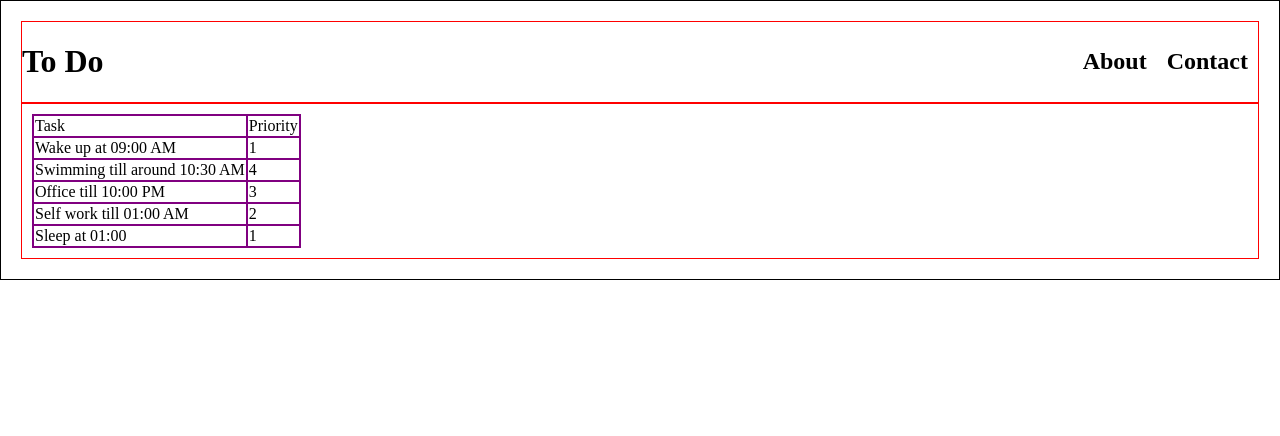
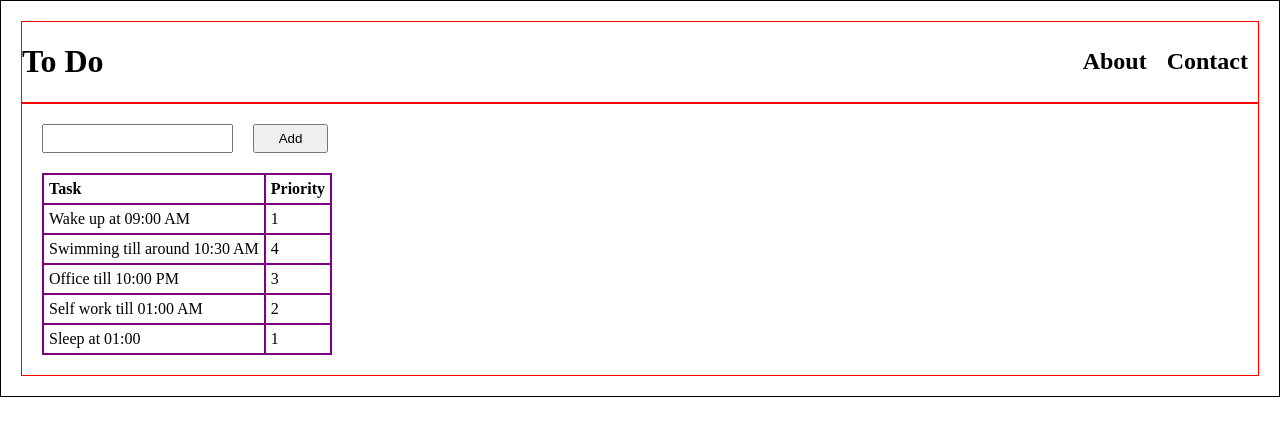
Before and after one commit to rushin-gh/ToDoReact, a React (Vite) app: page / in a window 1280 px wide. Shown: the top 436 px of the page. Built offline with nearby package versions, Linux system fonts and the light colour scheme.

Commit message:
Add feature to add new to do

```diff
--- a/src/Components/Body.js
+++ b/src/Components/Body.js
@@ -1,9 +1,31 @@
-import React from 'react';
+import React, { useState } from 'react';
 import ToDoList from '../../Data/ToDoList';
 
 const Body = () => {
+
+    let [toDoList, setToDoList] = useState(ToDoList);
+    let [newTask, setNewTask] = useState('');
+
+    let AddToDo = () => {
+        if (!newTask.trim())
+            return;
+
+
+        const newItem = {
+            'Task': newTask,
+            'priority': 1
+        }
+
+        setToDoList([...toDoList, newItem]);
+        setNewTask('');
+    }
+
     return (
         <div id='Body'>
+            <div id='AddToDo'>
+                <input id='ToDoInput' type='text' value={newTask} onChange={(e) => setNewTask(e.target.value)}/>
+                <button id='ToDoAddBtn' onClick={AddToDo}>Add</button>
+            </div>
             <table>
                 <thead>
                     <tr>
@@ -13,7 +35,7 @@
                 </thead>
                 <tbody>
                     {
-                        ToDoList.map((item, index) =>
+                        toDoList.map((item, index) =>
                             <tr key={index}>
                                 <td>{item.Task}</td>
                                 <td>{item.priority}</td>
@@ -22,10 +44,6 @@
                     }
                 </tbody>
             </table>
-
-            <ol>
-
-            </ol>
         </div>
     )
 }
--- a/style.css
+++ b/style.css
@@ -16,9 +16,7 @@
 
 #Body {
     border: 1px solid red;
-    display: flex;
-    justify-content: space-between;
-    padding: 10px;
+
 }
 
 #AppOthers {
@@ -31,7 +29,12 @@
     padding: 0 10px;
 }
 
+#Body {
+    padding: 20px;
+}
+
 table {
+    margin-top: 20px;
     padding: 10px;
     border-collapse: collapse;
 }
@@ -39,3 +42,23 @@
 table, tr, td {
     border: 2px solid purple
 }
+
+td {
+    padding: 5px;
+}
+
+table > thead {
+    font-weight: bold;
+}
+
+#ToDoInput, #ToDoAddBtn {
+    padding: 5px;
+}
+
+#AddToDo > #ToDoInput {
+    margin-right: 20px;
+}
+
+#ToDoAddBtn {
+    width: 75px;
+}
```
